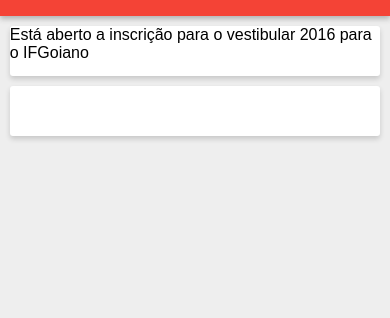
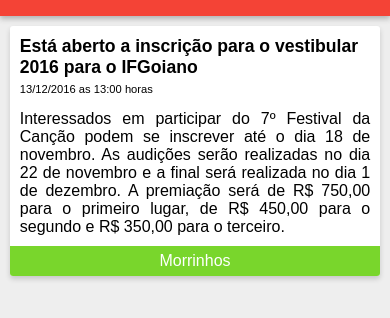
Before and after one commit to halyson97-archive/App-Noticia-IF, a website: page www/index.html in a window 390 px wide. Shown: the part 44-362 px from the top of the page. Drawn offline with nearby package versions, Linux system fonts and the light colour scheme; some packages are replaced by stand-ins of ours.

Commit message:
Css card finish

```diff
--- a/www/css/index.css
+++ b/www/css/index.css
@@ -17,6 +17,12 @@
     font-family: DroidSans;
     src: local(../assets/fonts/DroidSans.ttf);
 }
+
+@font-face {
+    font-family: DroidSansBold;
+    src: local(../assets/fonts/DroidSans-Bold.ttf);
+}
+
 
 .header{
     width: 100%;
@@ -69,3 +75,56 @@
     }
 
 }
+
+.card > .title{
+    width: 100%;
+    padding-top: 10px;
+    padding-left: 10px;
+    padding-right: 10px;
+    font-size: 1.1em;
+    font-weight: bold;
+
+}
+
+.card > .date{
+    width: 100%;
+    padding-top: 5px;
+    padding-bottom: 5px;
+    padding-left: 10px;
+    padding-right: 10px;
+    font-size: 0.7em;
+    box-sizing: border-box;
+    word-wrap: break-word;
+    overflow: hidden;
+    text-overflow: ellipsis;
+}
+
+
+.card > .text{
+    width: 100%;
+    padding: 10px;
+    font-size: 1em;
+    text-align: justify;
+    box-sizing: border-box;
+    word-wrap: break-word;
+    overflow: hidden;
+    text-overflow: ellipsis;
+}
+
+
+.card > .local{
+    width: 100%;
+    height: 30px;
+    text-align: center;
+    padding-left: 10px;
+    padding-right: 10px;
+    line-height: 30px;
+    border-bottom-left-radius: 3px;
+    border-bottom-right-radius: 3px;
+    color: #FFF;
+    box-sizing: border-box;
+    background-color: #79D62C;
+    word-wrap: break-word;
+    overflow: hidden;
+    text-overflow: ellipsis;
+}
--- a/www/index.html
+++ b/www/index.html
@@ -11,14 +11,13 @@
 
         <div class="card">
             <div class="title">Está aberto a inscrição para o vestibular 2016 para o IFGoiano</div>
+            <div class="date">13/12/2016 as 13:00 horas</div>
+            <div class="text">Interessados em participar do 7º Festival da Canção podem se inscrever até o dia 18 de novembro. As audições serão realizadas no dia 22 de novembro e a final será realizada no dia 1 de dezembro. A premiação será de R$ 750,00 para o primeiro lugar, de R$ 450,00 para o segundo e R$ 350,00 para o terceiro. </div>
+            <div class="local">Morrinhos</div>
 
 
         </div>
 
-        <div class="card">
-
-
-        </div>
 
         <script type="text/javascript" src="cordova.js"></script>
         <script type="text/javascript" src="js/index.js"></script>
```
